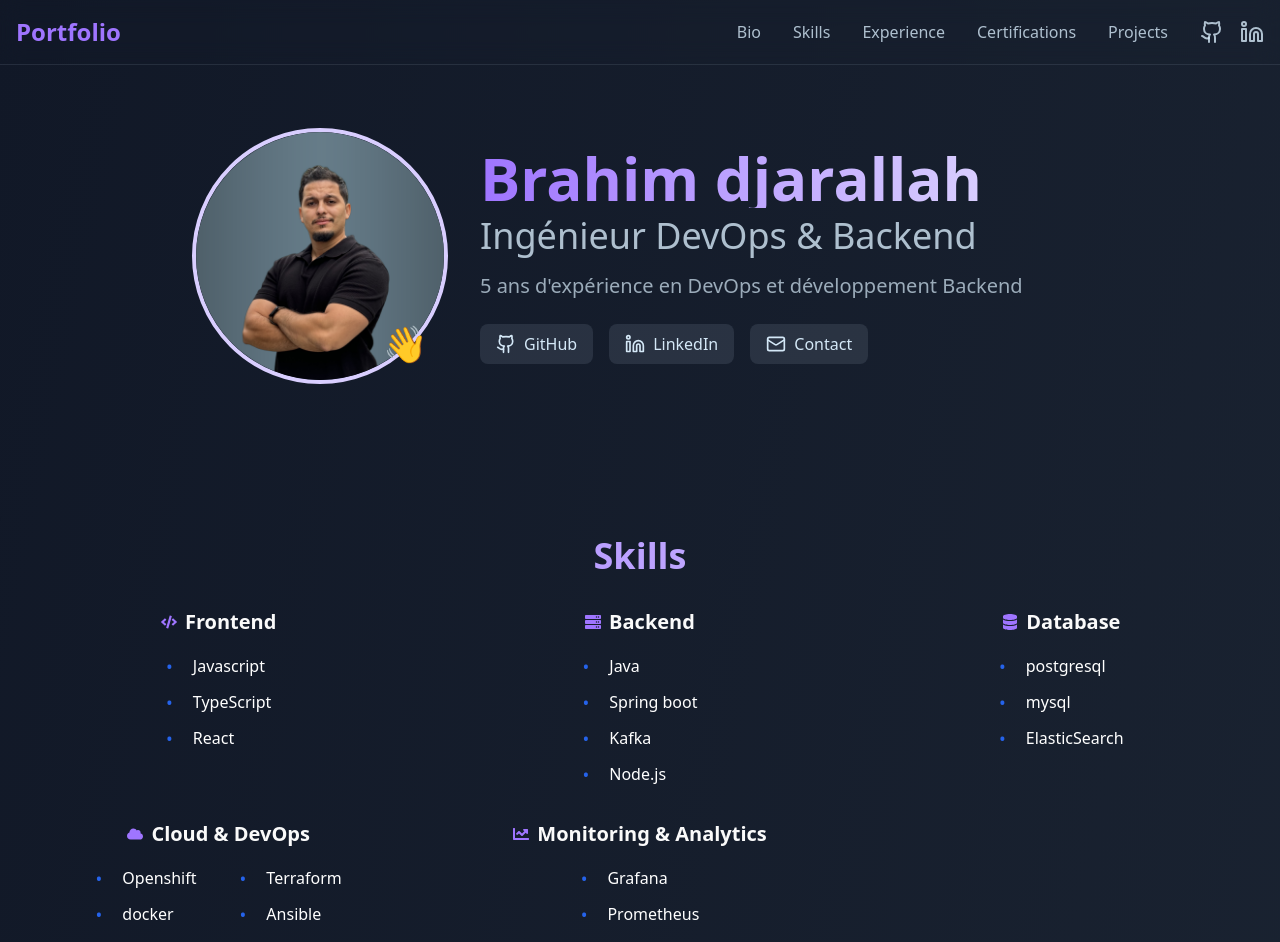
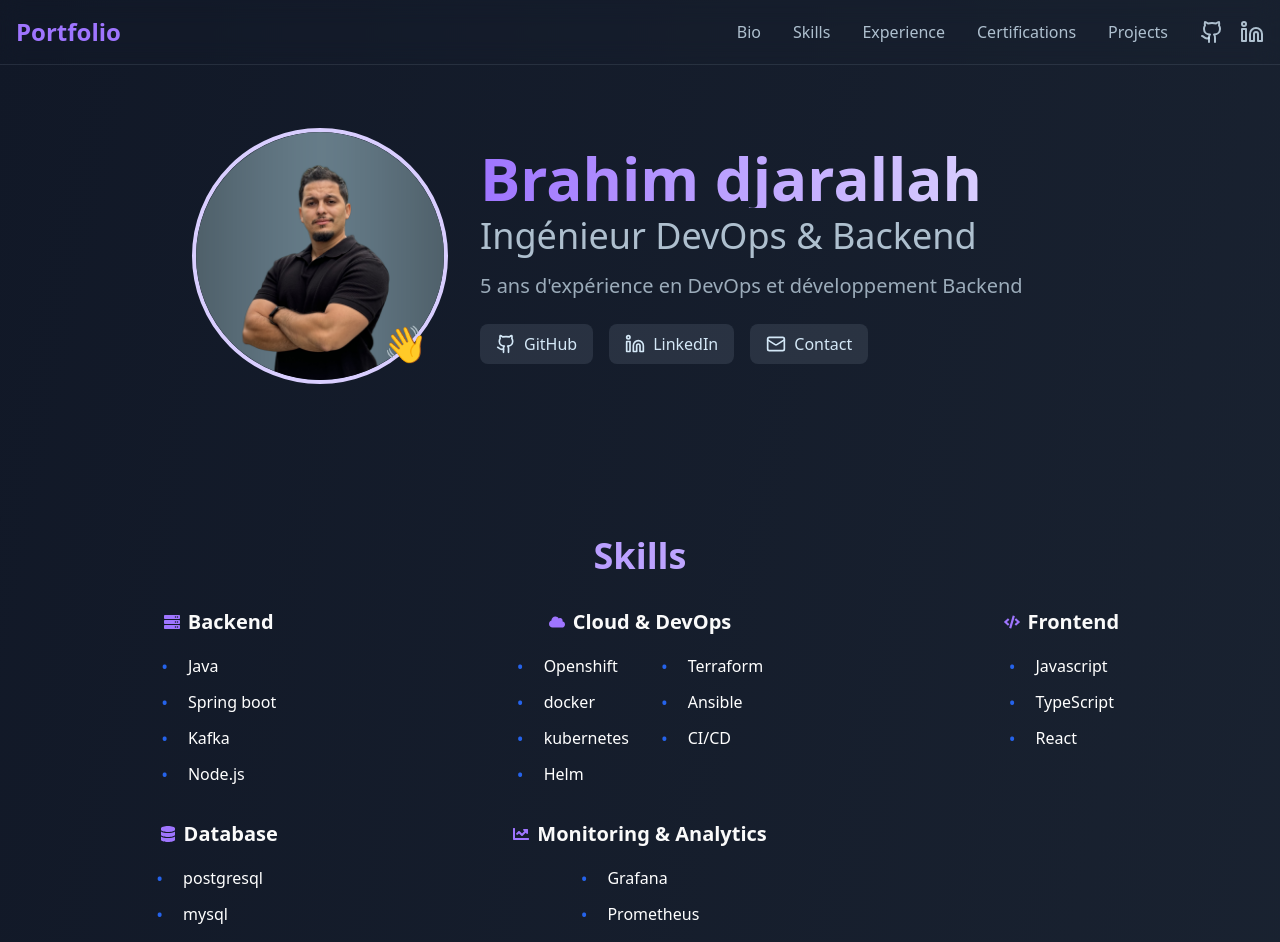
Before and after one commit to DjarallahBrahim/portfolio-2, a React (Vite) app: page / in a window 1280 px wide. Shown: the top 942 px of the page. Built offline with nearby package versions, Linux system fonts and the light colour scheme.

Commit message:
update skills

```diff
--- a/src/components/Skills.tsx
+++ b/src/components/Skills.tsx
@@ -16,9 +16,7 @@ const skillCategories: Record<
   | 'Monitoring & Analytics',
   string[]
 > = {
-  Frontend: ['Javascript', 'TypeScript', 'React'],
   Backend: ['Java', 'Spring boot', 'Kafka', 'Node.js'],
-  Database: ['postgresql', 'mysql', 'ElasticSearch'],
   'Cloud & DevOps': [
     'Openshift',
     'docker',
@@ -28,6 +26,8 @@ const skillCategories: Record<
     'Ansible',
     'CI/CD',
   ],
+  Frontend: ['Javascript', 'TypeScript', 'React'],
+  Database: ['postgresql', 'mysql', 'ElasticSearch'],
   'Monitoring & Analytics': ['Grafana', 'Prometheus', 'Kibana'],
 };
 
```
